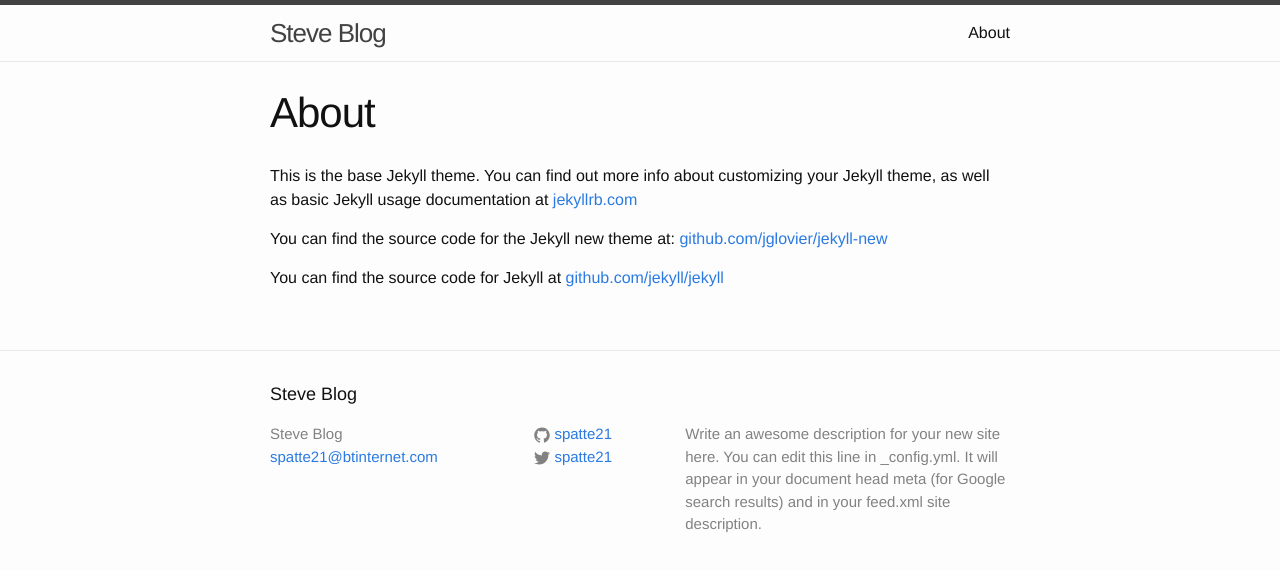
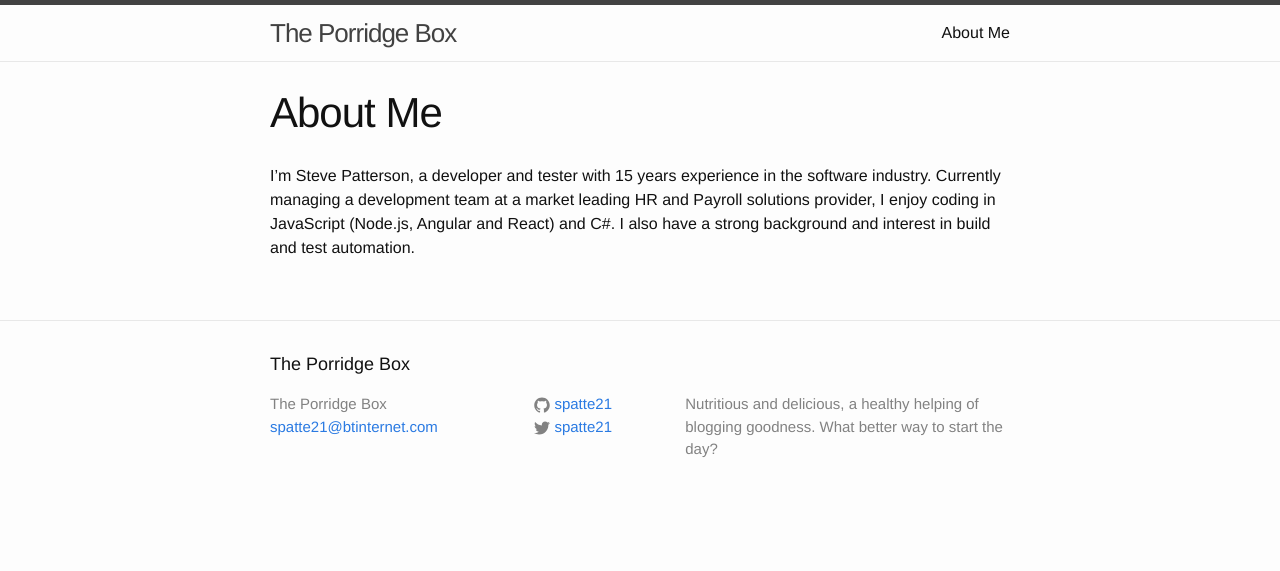
Before and after one commit to spatte21/spatte21.github.io, a Jekyll site: the page built from about.md, in a window 1280 px wide. Shown: the top 571 px of the page. Built offline with Jekyll 4.4.1, drawn with Linux system fonts in a browser that asks for light colours.

```diff
--- a/_config.yml
+++ b/_config.yml
@@ -1,10 +1,9 @@
 # Site settings
-title: Steve Blog
+title: The Porridge Box
 email: spatte21@btinternet.com
 description: > # this means to ignore newlines until "baseurl:"
-  Write an awesome description for your new site here. You can edit this
-  line in _config.yml. It will appear in your document head meta (for
-  Google search results) and in your feed.xml site description.
+  Nutritious and delicious, a healthy helping of blogging goodness.
+  What better way to start the day?
 baseurl: "" # the subpath of your site, e.g. /blog/
 url: "https://spatterson.me.uk" # the base hostname & protocol for your site
 twitter_username: spatte21
--- a/about.md
+++ b/about.md
@@ -1,11 +1,9 @@
 ---
 layout: page
-title: About
+title: About Me
 permalink: /about/
 ---
 
-This is the base Jekyll theme. You can find out more info about customizing your Jekyll theme, as well as basic Jekyll usage documentation at [jekyllrb.com](http://jekyllrb.com/)
-
-You can find the source code for the Jekyll new theme at: [github.com/jglovier/jekyll-new](https://github.com/jglovier/jekyll-new)
-
-You can find the source code for Jekyll at [github.com/jekyll/jekyll](https://github.com/jekyll/jekyll)
+I'm Steve Patterson, a developer and tester with 15 years experience in the software industry.
+Currently managing a development team at a market leading HR and Payroll solutions provider, I enjoy coding in JavaScript (Node.js, Angular and React) and C#.
+I also have a strong background and interest in build and test automation.
```
Also changed, not shown: _posts/2014-05-12-testing-review-2014.markdown (added, +71 -0 lines), _posts/2014-12-04-welcome-to-jekyll.markdown (deleted, +0 -25 lines).
